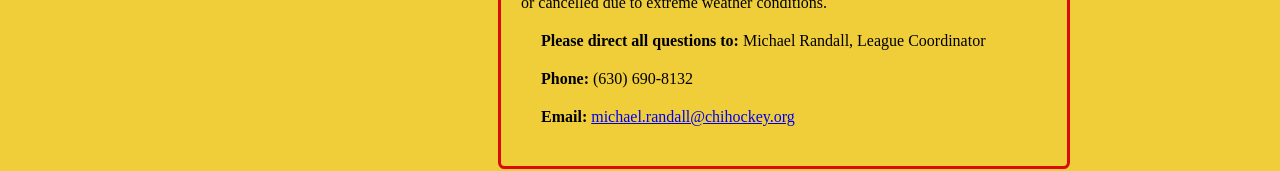
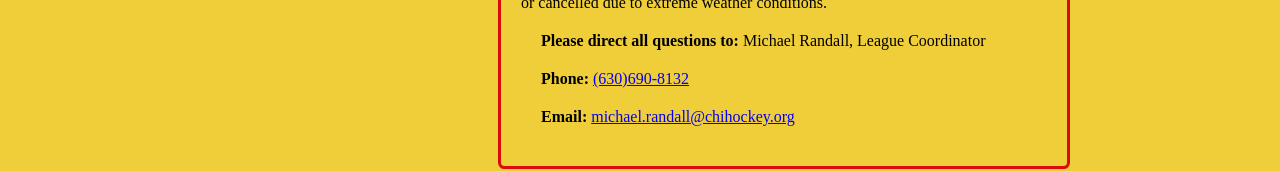
Before and after one commit to rothehuman/MDHL_DEBORTOLI, a plain HTML site: page pages/schedule.html in a window 1280 px wide. Shown: the part 870-1041 px from the top of the page. Drawn offline with Linux system fonts and the light colour scheme.

Commit message:
agrego anchor a teléfono

```diff
--- a/pages/schedule.html
+++ b/pages/schedule.html
@@ -111,7 +111,7 @@
                 <p><strong>Aditional Information:</strong> If deem necesary by MDHL games may be shortened
                 or cancelled due to extreme weather conditions.</p>
                 <p><strong>Please direct all questions to:</strong> Michael Randall, League Coordinator</p>
-                <p><strong>Phone:</strong> (630) 690-8132</p>
+                <p><strong>Phone:</strong> <a href="tel:(630)690-8132">(630)690-8132</a></p>
                 <p><strong>Email:</strong> <a href="mailto:michael.randall@chihockey.org">michael.randall@chihockey.org</a></p>
             </section>
         </div>
```
